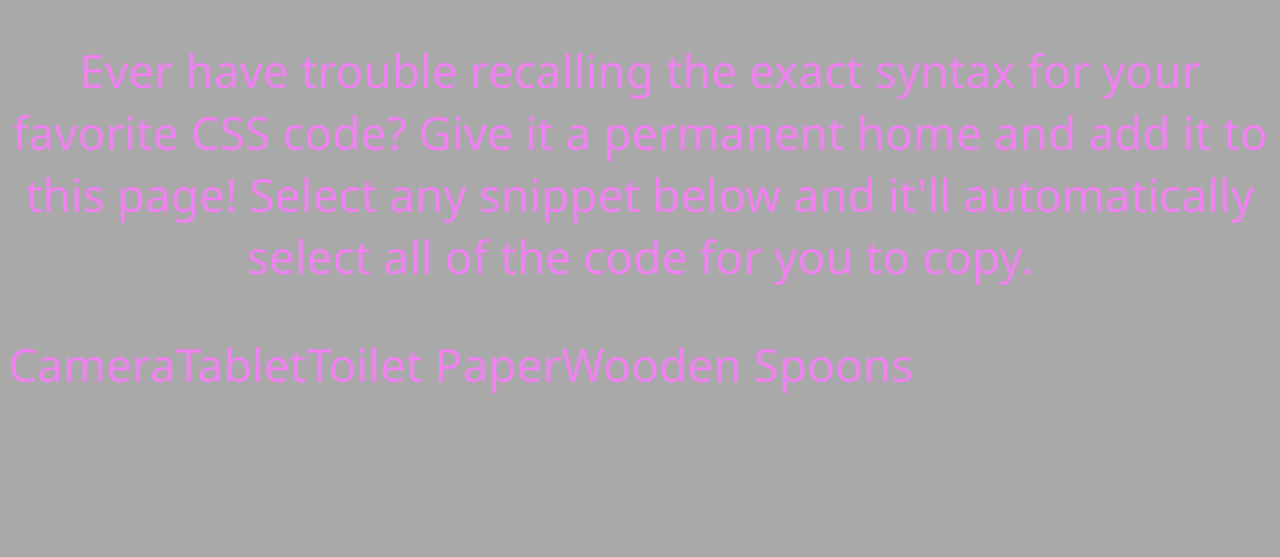
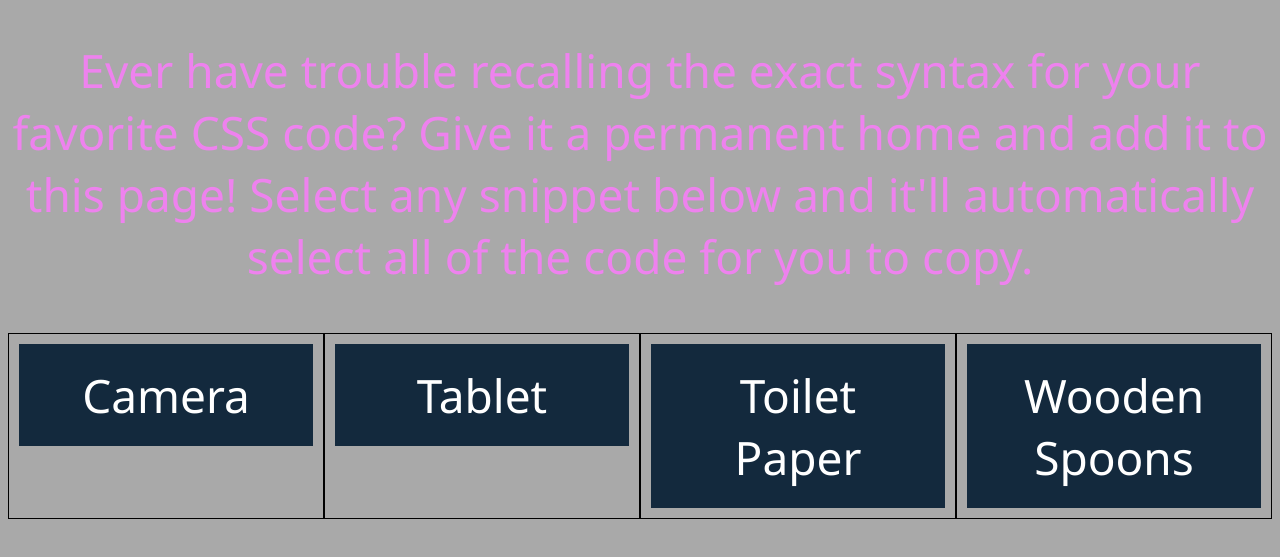
Before and after one commit to Proto133/CSS_CheatSheet, a plain HTML site: page index.html in a window 1280 px wide. Shown: the part 209-766 px from the top of the page. Drawn offline with Linux system fonts and the light colour scheme.

Commit message:
Added template snippets to CSS from cirriculum

```diff
--- a/assets/style.css
+++ b/assets/style.css
@@ -14,3 +14,25 @@ header {
     text-align: center;
     color: violet;
 }
+
+.card {
+    /* A flex-basis of 200px sets the starting width */
+    /* A flex-grow value of 1 allows the elements to evenly grow to fill the remaining space */
+    flex: 1 0 200px;
+    padding: 10px;
+    text-align: center;
+    border-style: solid;
+    border-width: 1px;
+}
+
+.card header {
+    padding: 20px;
+    background: #13293d;
+    color: #fff;
+}
+
+.card.camera {
+    /* With a flex-grow value of 2, this element grows twice as wide as others */
+    /* The second value, flex-shrink, defines how the element will shrink if it can't fit */
+    flex: 2 1 200px;
+}
```
